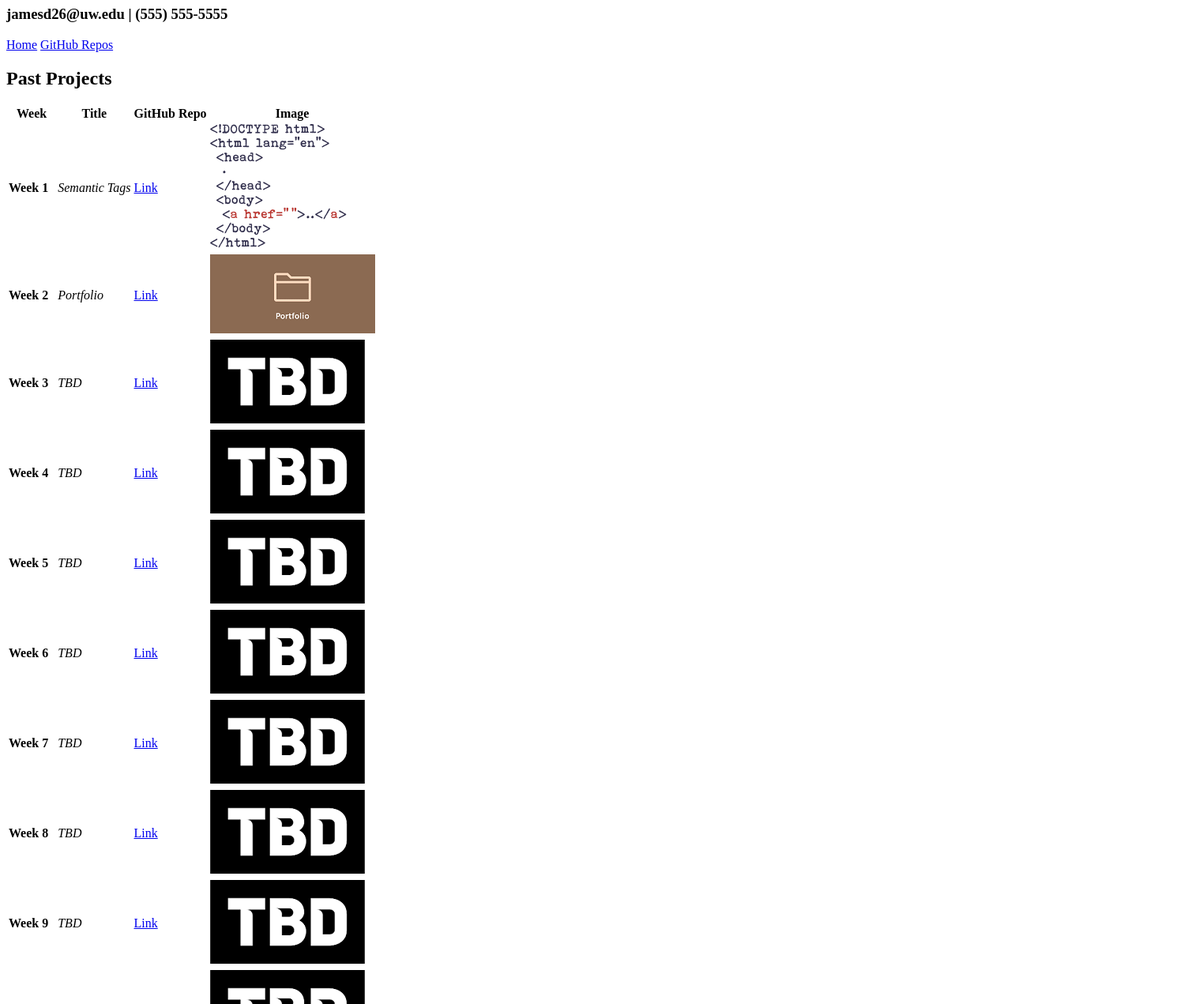
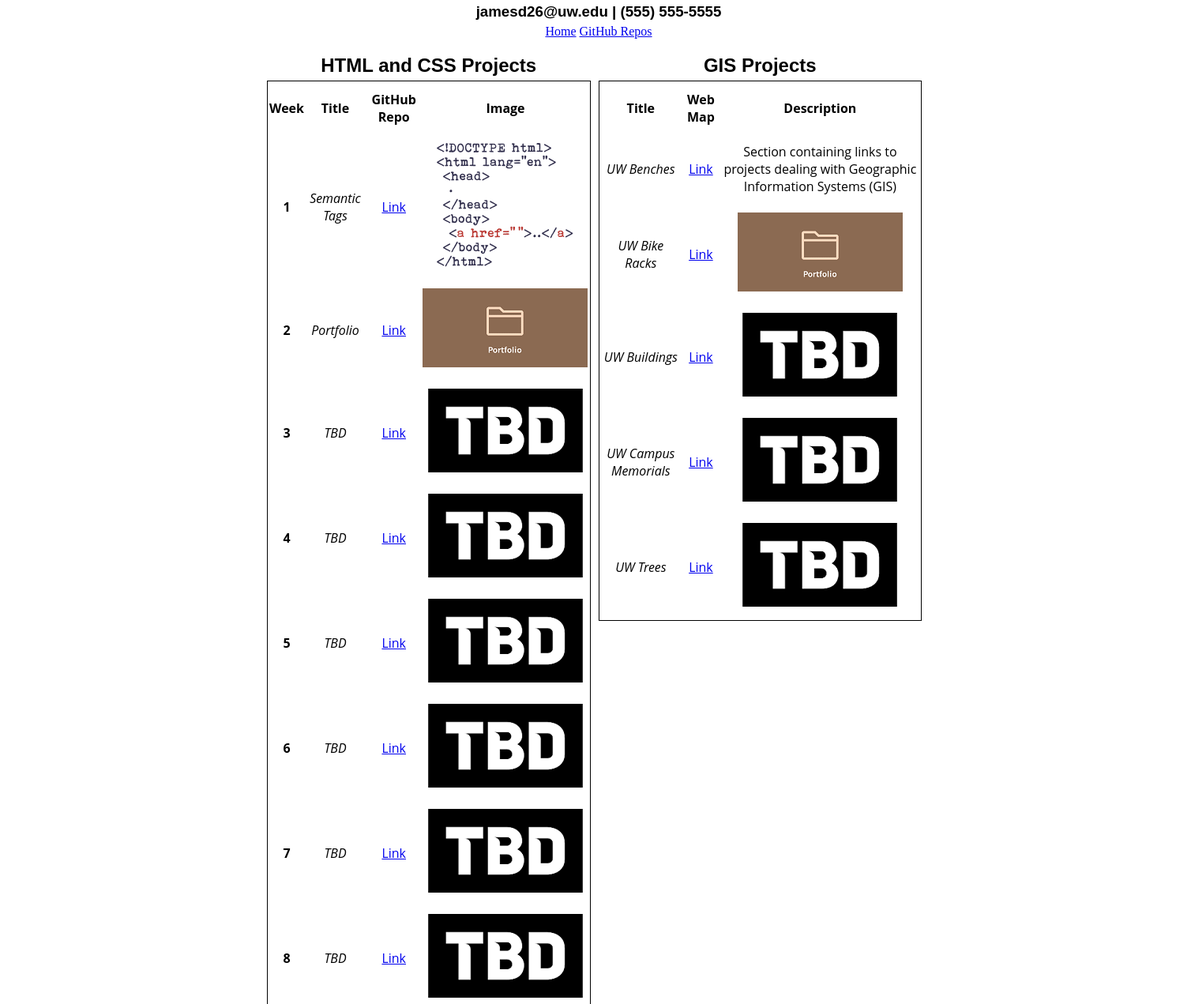
Before and after one commit to james1992/portfolio, a plain HTML site: page projects.html in a window 1280 px wide. Shown: the part 73-1344 px from the top of the page at 79% size, 1508 px wide, since content can reach past the window. Drawn offline with Linux system fonts and the light colour scheme.

Commit message:
Added more CSS and second table to projects html page

```diff
--- a/projects.html
+++ b/projects.html
@@ -3,6 +3,7 @@
 <head>
   <meta charset="UTF-8">
   <title>Jay Dahlstrom's Project List</title>
+  <link rel="stylesheet" type="text/css" href="styles/first-stylesheet.css">
 </head>
 
 <body>
@@ -16,9 +17,11 @@
     </nav>
   </header>
   <article>
-    <h2>Past Projects</h2>
+    <section id="html">
+      <!-- Section containing links to projects dealing with HTML and CSS -->
+      <h2 class="title">HTML and CSS Projects</h2>
 
-    <table>
+      <table class="table">
         <tr>
           <th>Week</th>
           <th>Title</th>
@@ -26,72 +29,110 @@
           <th>Image</th>
         </tr>
         <tr>
-        <td><b>Week 1</b></td>
+          <td><b>1</b></td>
           <td><i>Semantic Tags</i></td>
           <td><a href="https://github.com/james1992/semantic_tags" target="_blank">Link</a></td>
           <td><img src="images/a-tag.png" alt="Image of basic HTML file structure"></td>
         </tr>
         <tr>
-        <td><b>Week 2</b></td>
-        <td><i>Portfolio</td>
+          <td><b>2</b></td>
+          <td><i>Portfolio</i></td>
           <td><a href="https://github.com/james1992/portfolio" target="_blank">Link</a></td>
           <td><img src="images/portfolio.png" alt="Image that reads 'Portfolio'"></td>
         </tr>
         <tr>
-        <td><b>Week 3</b></td>
-        <td><i>TBD</td>
+          <td><b>3</b></td>
+          <td><i>TBD</i></td>
           <td><a href="#">Link</a></td>
           <td><img src="images/tbd.png" alt="Image that reads 'TBD'"></td>
         </tr>
         <tr>
-        <td><b>Week 4</b></td>
-        <td><i>TBD</td>
+          <td><b>4</b></td>
+          <td><i>TBD</i></td>
           <td><a href="#">Link</a></td>
           <td><img src="images/tbd.png" alt="Image that reads 'TBD'"></td>
         </tr>
         <tr>
-        <td><b>Week 5</b></td>
-        <td><i>TBD</td>
+          <td><b>5</b></td>
+          <td><i>TBD</i></td>
           <td><a href="#">Link</a></td>
           <td><img src="images/tbd.png" alt="Image that reads 'TBD'"></td>
         </tr>
         <tr>
-        <td><b>Week 6</b></td>
-        <td><i>TBD</td>
+          <td><b>6</b></td>
+          <td><i>TBD</i></td>
           <td><a href="#">Link</a></td>
           <td><img src="images/tbd.png" alt="Image that reads 'TBD'"></td>
         </tr>
         <tr>
-        <td><b>Week 7</b></td>
-        <td><i>TBD</td>
+          <td><b>7</b></td>
+          <td><i>TBD</i></td>
           <td><a href="#">Link</a></td>
           <td><img src="images/tbd.png" alt="Image that reads 'TBD'"></td>
         </tr>
         <tr>
-        <td><b>Week 8</b></td>
-        <td><i>TBD</td>
+          <td><b>8</b></td>
+          <td><i>TBD</i></td>
           <td><a href="#">Link</a></td>
           <td><img src="images/tbd.png" alt="Image that reads 'TBD'"></td>
         </tr>
         <tr>
-        <td><b>Week 9</b></td>
-        <td><i>TBD</td>
+          <td><b>9</b></td>
+          <td><i>TBD</i></td>
           <td><a href="#">Link</a></td>
           <td><img src="images/tbd.png" alt="Image that reads 'TBD'"></td>
         </tr>
         <tr>
-        <td><b>Week 10</b></td>
-        <td><i>TBD</td>
+          <td><b>10</b></td>
+          <td><i>TBD</i></td>
           <td><a href="#">Link</a></td>
           <td><img src="images/tbd.png" alt="Image that reads 'TBD'"></td>
         </tr>
       </table>
+    </section>
 
+    <section id="gis">
+      <!-- Section containing links to projects dealing with Geographic Information Systems (GIS) -->
+      <h2 class="title">GIS Projects</h2>
+
+      <table class="table">
+        <tr>
+          <th>Title</th>
+          <th>Web Map</th>
+          <th>Description</th>
+        </tr>
+        <tr>
+          <td><i>UW Benches</i></td>
+          <td><a href="https://github.com/james1992/semantic_tags" target="_blank">Link</a></td>
+          <td>Section containing links to projects dealing with Geographic Information Systems (GIS)</td>
+        </tr>
+        <tr>
+          <td><i>UW Bike Racks</i></td>
+          <td><a href="https://github.com/james1992/portfolio" target="_blank">Link</a></td>
+          <td><img src="images/portfolio.png" alt="Image that reads 'Portfolio'"></td>
+        </tr>
+        <tr>
+          <td><i>UW Buildings</i></td>
+          <td><a href="#">Link</a></td>
+          <td><img src="images/tbd.png" alt="Image that reads 'TBD'"></td>
+        </tr>
+        <tr>
+          <td><i>UW Campus Memorials</i></td>
+          <td><a href="#">Link</a></td>
+          <td><img src="images/tbd.png" alt="Image that reads 'TBD'"></td>
+        </tr>
+        <tr>
+          <td><i>UW Trees</i></td>
+          <td><a href="#">Link</a></td>
+          <td><img src="images/tbd.png" alt="Image that reads 'TBD'"></td>
+        </tr>
+      </table>
+    </section>
   </article>
 
   <footer>
     <!--Date Modified, Author and secondary navigation -->
-    <p><i>Last updated on Oct. 18, 2017 by Jay Dahlstrom</i></p>
+    <p><i>Last updated on Oct. 25, 2017 by Jay Dahlstrom</i></p>
     <nav>
       <a href="index.html" target="_self">Home</a>
       <a href="https://github.com/james1992?tab=repositories" target="_blank">GitHub Repos</a>
--- a/styles/first-stylesheet.css
+++ b/styles/first-stylesheet.css
@@ -0,0 +1,97 @@
+/* CSS for James Dahlstrom's Portfolio Site */
+
+/*
+   The minimum size of the web page, if the visitor
+   minimizes the browser to less than 1500px a horizonal
+   scroll bar will appear.
+*/
+body {
+  min-width: 1500px;
+}
+
+/*
+   Set the relative positions of the three main content sections.
+*/
+
+header {
+  margin: auto;
+  width: 50%;
+  text-align: center;
+}
+article {
+  margin: auto;
+  width: 70%;
+  text-align: left;
+  align-content: center;
+}
+footer {
+  margin: auto;
+  width: 50%;
+  text-align: center;
+}
+/*
+   Format the text to remove unnecessary white space, format on the
+   page and set the correct fonts.
+*/
+h1 {
+  margin-bottom: 0px;
+  text-align: center;
+  font-family: 'Encode Sans', sans-serif;
+}
+h2 {
+  margin-bottom: 5px;
+  font-family: 'Uni Sans', sans-serif;
+}
+h3 {
+  margin-bottom: 5px;
+  font-family: 'Uni Sans', sans-serif;
+}
+p {
+  margin: 0px;
+  font-family: 'Open Sans', sans-serif;
+}
+ul {
+  margin-top: 0px;
+}
+/*
+   Format the table elements.  Set the font and align text, add a perimeter
+   border.
+*/
+table {
+  border-collapse: separate;
+  text-align: center;
+  font-family: 'Open Sans', sans-serif;
+  border: 1px solid black;
+}
+td, th {
+  padding: 10px 0;
+  max-width: 350px;
+}
+/*Center the tables inside each section tag */
+.table {
+  margin-left:auto;
+  margin-right:auto;
+}
+/* Center the table headers over the tables */
+.title{
+  text-align: center;
+}
+/*
+   Set the position of the two tables on the page.
+   Ensure that they align horizontally and do not overlap.
+   Keep the footer at the bottom of the page.
+*/
+#html {
+  width: 39%;
+  height: 1500px;
+  float:left;
+  margin-left: 10%;
+  margin-right: 5px;
+}
+#gis {
+  width: 39%;
+  height: 1500px;
+  float:left;
+  margin-right: 10%;
+  margin-left: 5px;
+}
```
Also changed, not shown: index.html (+5 -4 lines). Lines whose indentation alone changed are shown as unchanged.
